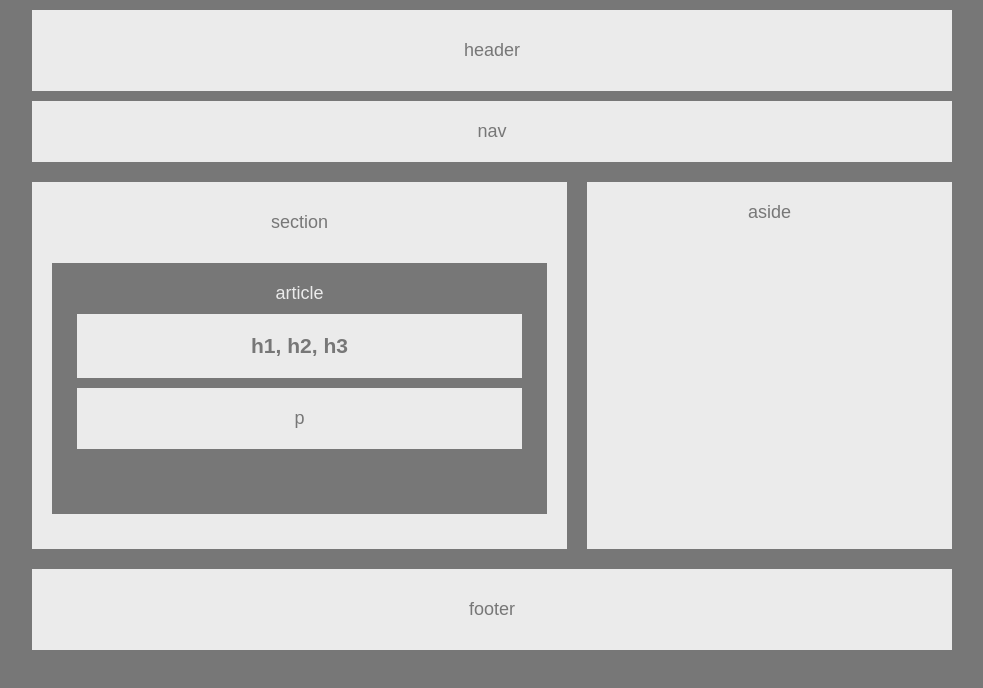
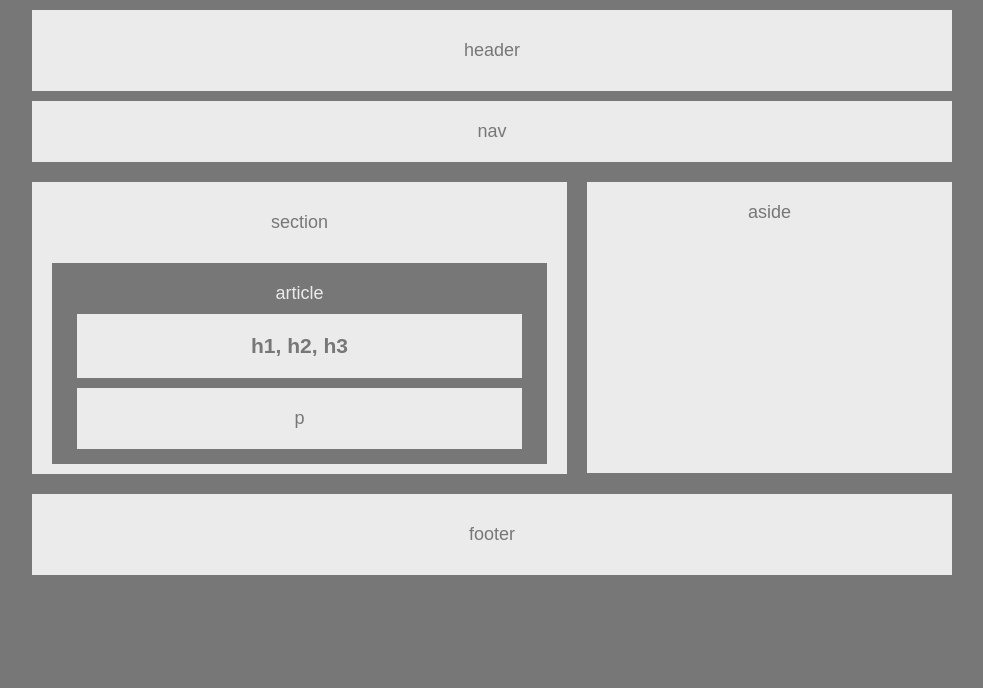
Before and after one commit to eozuna3/HW-Wireframe, a plain HTML site: page index.html in a window 1280 px wide. Shown: the whole page, without its empty margins (148-1131 px from the left). Drawn offline with Linux system fonts and the light colour scheme.

Commit message:
Fixed article section

```diff
--- a/index.html
+++ b/index.html
@@ -25,8 +25,8 @@
       article
        <h1>h1, h2, h3</h1>
       <p>p</p>
-    <article>
-    </section>
+    </article>
+  </section>
 
   <!--  Aside Piece  -->
   <aside>aside</aside>
--- a/style.css
+++ b/style.css
@@ -26,10 +26,11 @@ nav
 section
 {
   background: #ebebeb;
-  padding: 30px 20px 30px 20px;
+  padding: 30px 20px 5px 20px;
   width: 495px;
   margin: 10px 20px 20px 20px;
   float: left;
+  display: inline-block;
 }
 
 article
@@ -48,8 +49,9 @@ aside
   padding: 20px;
   margin: 10px 20px 10px 0px;
   width: 325px;
-  height: 327px;
+  height: 251px;
   float: left;
+  display: inline-block;
 }
 
 h1, p
```
